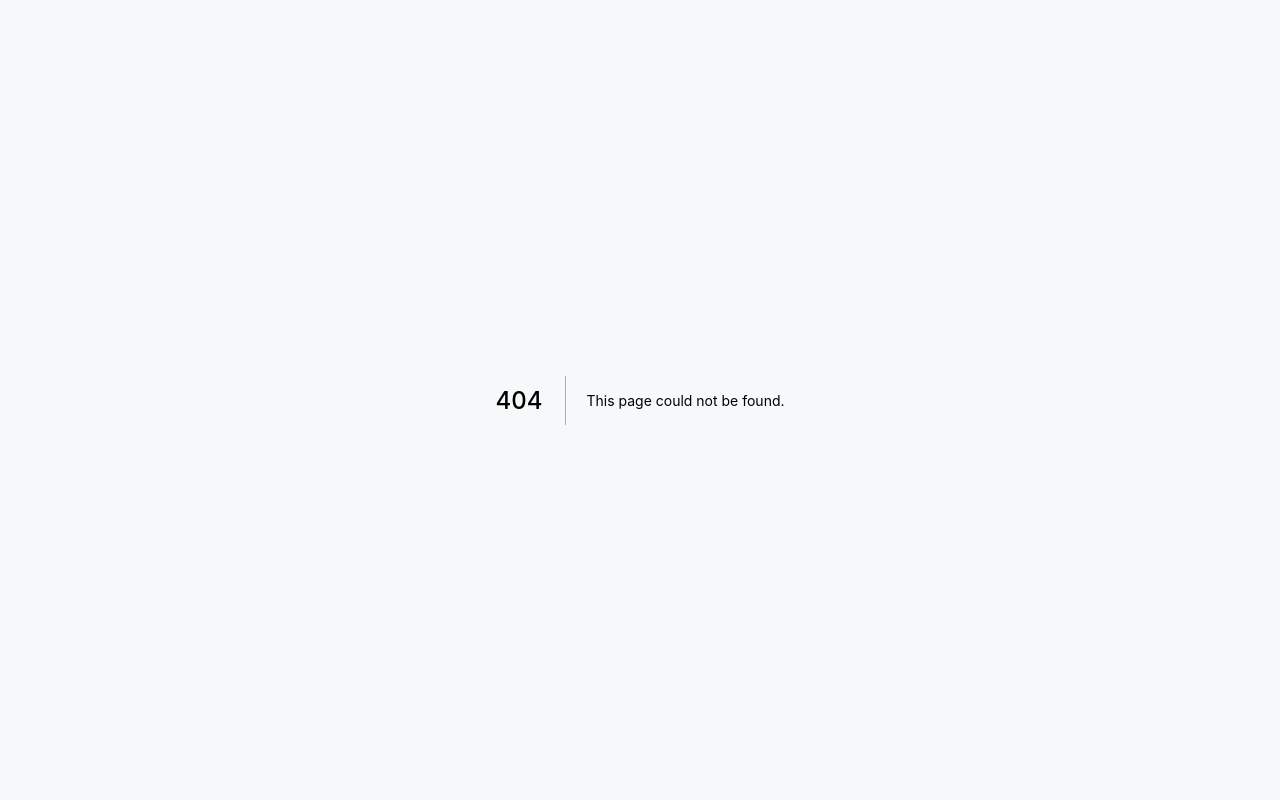
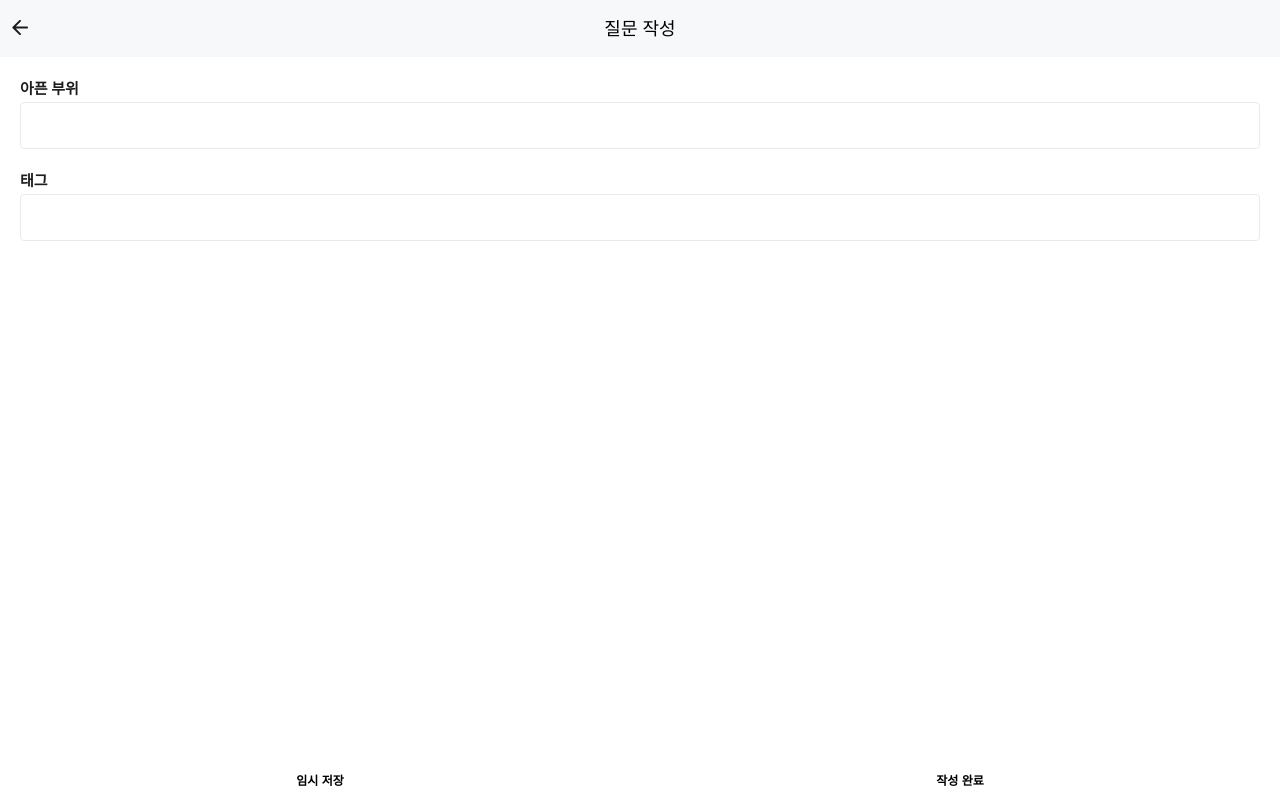
Before and after one commit to team-dorandoran/fe_medikit, a Next.js app: page /selectcategory in a window 1280 px wide. Before the commit this address had no page. Built offline with nearby package versions, Linux system fonts and the light colour scheme; a web font is replaced by a local one.

Commit message:
feat: select category

```diff
--- a/src/components/elements/Search/Search.tsx
+++ b/src/components/elements/Search/Search.tsx
@@ -1,7 +1,7 @@
 import SearchContent from './_fragments/SearchContent'
 
-const HomePage = () => {
+const Search = () => {
   return <SearchContent />
 }
 
-export default HomePage
+export default Search
--- /dev/null
+++ b/src/components/elements/SelectCategory/SelectCategory.tsx
@@ -0,0 +1,14 @@
+import BoardHeader from 'components/common/_Layouts/headers/BoardHeader/BoardHeader'
+import BoardLayout from 'components/common/_Layouts/layouts/BoardLayout/BoardLayout'
+import SelectCategoryContent from './_fragment/SelectCategoryContent'
+
+const SelectCategory = () => {
+  return (
+    <BoardLayout
+      header={<BoardHeader title="질문 작성" />}
+      content={SelectCategoryContent()}
+    />
+  )
+}
+
+export default SelectCategory
--- /dev/null
+++ b/src/components/elements/SelectCategory/_fragment/PainSpotList.tsx
@@ -0,0 +1,39 @@
+import { Divider, List, ListItem } from '@mui/material'
+import { styled } from 'styles/globalStitches'
+
+interface PainSpotListProps {
+  open: boolean
+}
+
+const PainSpotList = ({ open }: PainSpotListProps) => {
+  return (
+    <>
+      {open && (
+        <CustomList>
+          <ListItem>1</ListItem>
+          <Divider />
+          <ListItem>1</ListItem>
+          <Divider />
+          <ListItem>1</ListItem>
+        </CustomList>
+      )}
+    </>
+  )
+}
+
+export default PainSpotList
+
+const CustomList = styled(List, {
+  position: 'absolute !important',
+  top: '100%',
+  left: '0',
+  width: '100%',
+  marginTop: '6px !important',
+  backgroundColor: '$GRAY1',
+  border: '1px solid $GRAY2',
+  borderRadius: '4px',
+
+  '& li': {
+    height: '47px',
+  },
+})
--- /dev/null
+++ b/src/components/elements/SelectCategory/_fragment/SelectCategoryContent.tsx
@@ -0,0 +1,93 @@
+import Button from 'components/common/Button'
+import Text from 'components/common/Text'
+import Col from 'components/common/_Grid/Col'
+import Row from 'components/common/_Grid/Row'
+import TagBox from 'components/elements/AddQa/_fragments/TagBox'
+import { useState } from 'react'
+import { styled } from 'styles/globalStitches'
+import PainSpotList from './PainSpotList'
+
+const SelectCategoryContent = () => {
+  const [open, setOpen] = useState(false)
+
+  const handleFocus = () => {
+    setOpen(true)
+  }
+  const handleBlur = () => {
+    setOpen(false)
+  }
+
+  const handleFinish = () => {
+    console.log('finish')
+  }
+
+  return (
+    <SelectionBox>
+      <Col css={{ position: 'relative' }}>
+        <Text weight="bold">아픈 부위</Text>
+        <CategoryWrapper onFocus={handleFocus} onBlur={handleBlur} />
+        <PainSpotList open={open} />
+      </Col>
+      <Col css={{ marginBottom: '40px' }}>
+        <Text weight="bold">태그</Text>
+        <TagBox />
+      </Col>
+      <Row
+        css={{
+          width: '100%',
+          position: 'absolute',
+          left: '50%',
+          gap: '12px',
+          transform: 'translateX(-50%)',
+          bottom: '0',
+          padding: '12px 6px',
+        }}
+      >
+        <Button
+          css={{
+            width: '100%',
+            flex: 1,
+          }}
+          color="tertiary"
+        >
+          임시 저장
+        </Button>
+        <Button
+          onClick={handleFinish}
+          css={{
+            width: '100%',
+            flex: 1,
+          }}
+          color="secondary"
+        >
+          작성 완료
+        </Button>
+      </Row>
+    </SelectionBox>
+  )
+}
+
+export default SelectCategoryContent
+
+//STYLE ////////////////////////////////////
+
+const SelectionBox = styled(Col, {
+  flex: '1',
+  width: '100%',
+  height: '100%',
+  backgroundColor: '$white',
+  gap: '24px',
+  padding: '24px 20px 0',
+})
+
+const CategoryWrapper = styled('input', {
+  width: '100%',
+  marginTop: '6px',
+  minHeight: '47px',
+  border: '1px solid $GRAY2',
+  borderRadius: '4px',
+  gap: '2px',
+  padding: '12px 16px',
+  fontSize: '15px',
+  cursor: 'pointer',
+})
--- /dev/null
+++ b/src/components/elements/SelectCategory/index.ts
@@ -0,0 +1,3 @@
+import SelectCategory from './SelectCategory'
+
+export default SelectCategory
--- /dev/null
+++ b/src/pages/selectcategory.tsx
@@ -0,0 +1,7 @@
+import SelectCategory from 'components/elements/SelectCategory'
+
+const selectcategory = () => {
+  return SelectCategory()
+}
+
+export default selectcategory
```
Also changed, not shown: src/components/elements/AddQa/_fragments/AddQaContent.tsx (+6 -43 lines).
